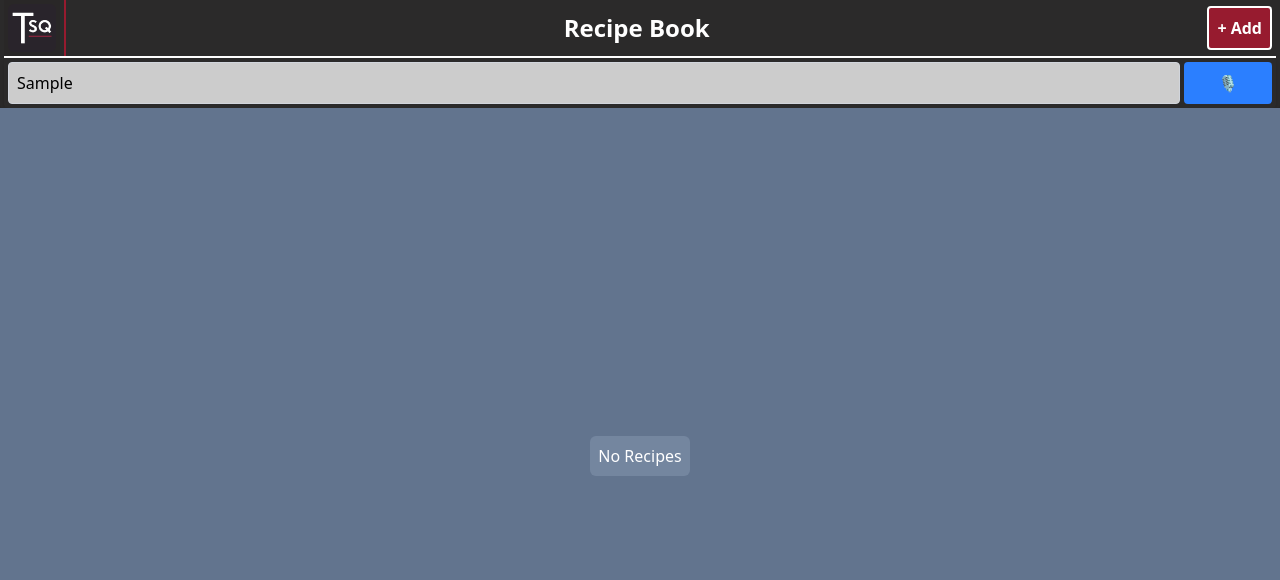
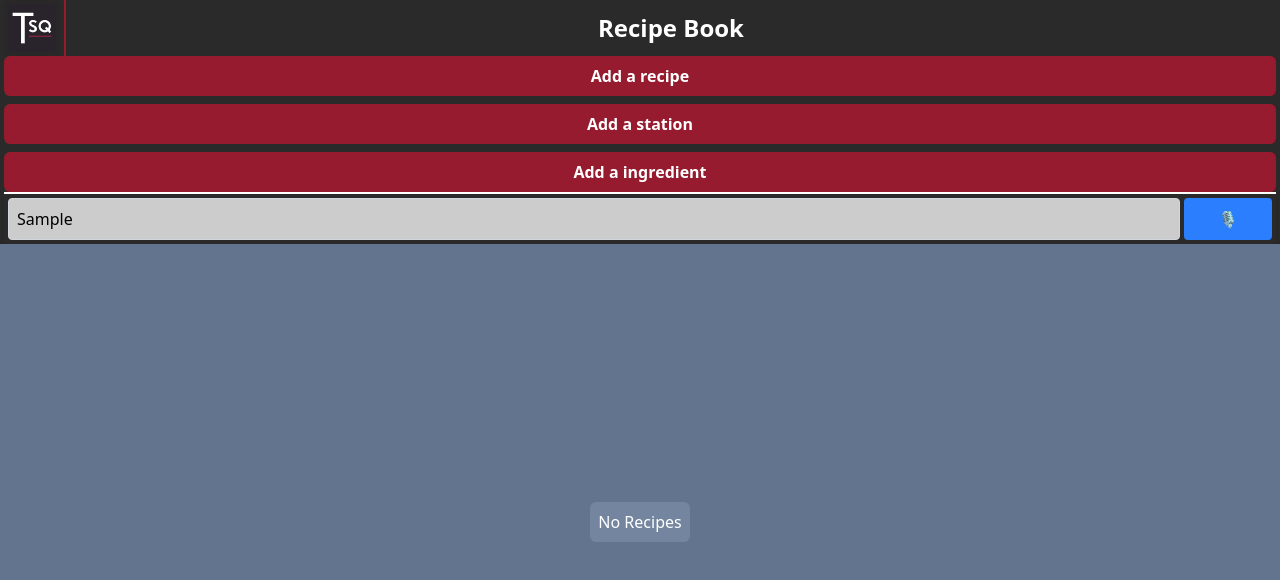
Before and after one commit to plachenko/TSRecipe, a SvelteKit app: page / in a window 1280 px wide. Both pictures are taken after typing "Sample" into the empty fields and a click on the button "+ Add". Shown: the top 580 px of the page. Built offline with nearby package versions, Linux system fonts and the light colour scheme.

Commit message:
adding add buttons

```diff
--- a/src/app.css
+++ b/src/app.css
@@ -1,12 +1,13 @@
 @import 'tailwindcss';
 
-html,body{
-	height:100%;
+html,
+body {
+	height: 100%;
 }
 
 @layer base {
 	button {
-		@apply cursor-pointer bg-[#971b2f] font-bold text-white;
+		@apply cursor-pointer rounded-md bg-[#971b2f] font-bold text-white;
 	}
 
 	button:disabled {
--- a/src/lib/components/SpeechRecognition.svelte
+++ b/src/lib/components/SpeechRecognition.svelte
@@ -1,36 +1,35 @@
 <script lang="ts">
-    import { onMount, onDestroy } from "svelte";
+	import { onMount, onDestroy } from 'svelte';
 
 	let { handleSpeech, setListen } = $props();
 
 	let recognition;
 	let isListening = $state(false);
-    let transcript = "";
+	let transcript = '';
 
 	onMount(() => {
-        if (
-            !("webkitSpeechRecognition" in window) &&
-            !("SpeechRecognition" in window)
-        ) {
-            alert("Your browser does not support Speech Recognition API");
+		if (!('webkitSpeechRecognition' in window) && !('SpeechRecognition' in window)) {
+			alert('Your browser does not support Speech Recognition API');
 			return;
 		}
 
-        const SpeechRecognition =
-            window.SpeechRecognition || window.webkitSpeechRecognition;
+		const SpeechRecognition = window.SpeechRecognition || window.webkitSpeechRecognition;
 		recognition = new SpeechRecognition();
 		recognition.continuous = false;
 		recognition.interimResults = false;
-        recognition.lang = "en-US";
+		recognition.lang = 'en-US';
 
 		recognition.onresult = (event) => {
-            transcript =
-                event.results[event.results.length - 1][0].transcript.trim();
+			console.log(event);
+			transcript = event.results[event.results.length - 1][0].transcript.trim();
 		};
 
-        recognition.onstart = () => {};
+		recognition.onstart = () => {
+			console.log('handling...');
+		};
 
 		recognition.onend = () => {
+			console.log('ending.', transcript);
 			handleSpeech(transcript);
 			isListening = false;
 		};
@@ -53,15 +52,10 @@
 	}
 </script>
 
-<button
-    class="bg-blue-500 text-white w-[95px] py-2 rounded relative"
-    onclick={toggleListening}>
+<button class="relative w-[95px] rounded bg-blue-500 py-2 text-white" onclick={toggleListening}>
 	{#if isListening}
-        <div class="rounded-full absolute top-1 right-1 bg-red-600 size-[8px]">
-        </div>
-        <div
-            class="rounded-full absolute top-1 right-1 bg-red-400 size-[8px] animate-ping">
-        </div>
+		<div class="absolute top-1 right-1 size-[8px] rounded-full bg-red-600"></div>
+		<div class="absolute top-1 right-1 size-[8px] animate-ping rounded-full bg-red-400"></div>
 		🔇
 	{:else}
 		🎙️
--- a/src/routes/+page.svelte
+++ b/src/routes/+page.svelte
@@ -3,11 +3,12 @@
 	import { page } from '$app/stores';
 	import type { PageData } from './$types';
 	import Logo from '$lib/assets/logo.jpg';
-    import SpeechRecognition from "$lib/components/SpeechRecognition.svelte";
+	import SpeechRecognition from '$lib/components/SpeechRecognition.svelte';
 
 	// export let data: PageData;
 
 	let currentRecipe = $state(null);
+	let showAdd = $state(false);
 
 	let recipes = $state([
 		{
@@ -329,7 +330,12 @@
 	let speechComp = $state(null);
 
 	function handleSpeech(transcript) {
+		console.log('test', transcript);
 		searchRecipe = transcript.toLowerCase();
+
+		if (shownRecipes?.length) {
+			currentRecipe = shownRecipes[0];
+		}
 	}
 
 	$effect(() => {
@@ -347,7 +353,7 @@
 	});
 </script>
 
-<div class="flex flex-col bg-[rgba(41,40,40,0.99)] h-full">
+<div class="flex h-full flex-col bg-[rgba(41,40,40,0.99)]">
 	<div class="flex w-full flex-row items-center justify-center rounded text-white shadow-lg">
 		<div class="flex w-full flex-col px-1">
 			<div class=" align-center flex w-full flex-1 items-center">
@@ -366,17 +372,31 @@
 						Recipe Book
 					{/if}
 				</h1>
+				{#if !showAdd}
 					<button
 						class="mr-1 rounded border-2 border-white bg-[#971B2F] p-2 text-white"
-					onclick={() => {}}>+ Add</button
+						onclick={() => {
+							showAdd = true;
+						}}>+ Add</button
 					>
+				{/if}
 			</div>
 			<div>
+				{#if showAdd}
+					<div class="flex flex-col gap-2">
+						{#each ['recipe', 'station', 'ingredient'] as option}
+							<button class="py-2">Add a {option}</button>
+						{/each}
+					</div>
+				{/if}
 				{#if currentRecipe}
 					<div class="flex gap-2 border-t-2 border-white py-1">
 						<button
 							class="flex-1 cursor-pointer rounded bg-red-500 p-2 text-white hover:bg-red-600"
-							onclick={() => {currentRecipe = null; searchRecipe = '';}}>Back to Recipes</button
+							onclick={() => {
+								currentRecipe = null;
+								searchRecipe = '';
+							}}>Back to Recipes</button
 						>
 						<button
 							class="flex-1 cursor-pointer rounded bg-green-500 p-2 text-white hover:bg-green-600"
@@ -388,7 +408,7 @@
 						<div
 							class="bg-grey-100 flex w-full flex-row items-center justify-between gap-2 rounded p-1 shadow-md"
 						>
-							<div class="relative flex-1 flex gap-1">
+							<div class="relative flex flex-1 gap-1">
 								<input
 									bind:value={searchRecipe}
 									type="text"
@@ -433,16 +453,22 @@
 		</div>
 	</div>
 -->
-	<div class="pt-1 h-full overflow-y-auto relative w-full bg-slate-500">
+	<div class="relative h-full w-full overflow-y-auto bg-slate-500">
 		{#if currentRecipe}
+			<div class="flex bg-slate-400 px-3 py-1 text-sm">
+				<div class="flex flex-1 justify-center">Created: {currentRecipe.created}</div>
+				<div class="flex flex-1 justify-center border-l-2">Created: {currentRecipe.created}</div>
+				{#if currentRecipe.edited}
+					<div class="flex-1">Edited: {currentRecipe?.edited}</div>
+				{/if}
+			</div>
 			<div class="p-2">
-		<div class="mb-4 flex w-full flex-col rounded p-4 shadow-md bg-slate-300">
-			<h3>Created: {currentRecipe.created}</h3>
+				<div class="mb-4 flex w-full flex-col rounded bg-slate-300 p-4 shadow-md">
 					<div class="mb-4">
 						<strong>Ingredients:</strong>
-				<ul>
+						<ul class="pl-3">
 							{#each currentRecipe.ingredients as ingredient}
-						<li>{ingredient.name} - {ingredient.qty}</li>
+								<li class="list-disc">{ingredient.name} - {ingredient.qty}</li>
 							{/each}
 						</ul>
 					</div>
@@ -456,24 +482,26 @@
 					</div>
 				</div>
 			</div>
-
-		{:else}
-			{#if shownRecipes.length == 0}
-				<div class="place-center justify-center flex h-full w-full items-center text-white">
-					<div class="bg-slate-400/40 rounded-md p-2 user-select-none">No Recipes</div>
+		{:else if shownRecipes.length == 0}
+			<div class="place-center flex h-full w-full items-center justify-center text-white">
+				<div class="user-select-none rounded-md bg-slate-400/40 p-2">No Recipes</div>
 			</div>
 		{:else}
-				<div class="grid grid-cols-1 sm:grid-cols-2 md:grid-cols-3 gap-1 px-2 border-t-2 p-2 absolute top-0 w-full">
+			<div
+				class="absolute top-0 grid w-full grid-cols-1 gap-1 border-t-2 p-2 px-2 sm:grid-cols-2 md:grid-cols-3"
+			>
 				{#each shownRecipes as recipe}
 					<button
-							class="cursor-pointer rounded bg-slate-200 p-4 hover:bg-slate-400 text-left flex items-start flex-col"
+						class="flex cursor-pointer flex-col items-start rounded bg-slate-200 p-4 text-left hover:bg-slate-300"
 						onclick={() => {
 							currentRecipe = recipe;
 						}}
 					>
-							<div class="mb-3 border-b text-lg font-semibold w-full text-center text-black">{recipe.title}</div>
-							<div class="flex w-full h-full">
-<div class="flex flex-row w-full flex-1">
+						<div class="mb-3 w-full border-b text-center text-lg font-semibold text-black">
+							{recipe.title}
+						</div>
+						<div class="flex h-full w-full">
+							<div class="flex w-full flex-1 flex-row">
 								<div class="justify-left flex flex-1 flex-col items-start p-2">
 									{#each recipe.ingredients as ingredient}
 										<div style={`color: ${stations[ingredient.station].color};`} class={`text-sm`}>
@@ -481,15 +509,14 @@
 										</div>
 									{/each}
 								</div>
-
 							</div>
-							<div class="flex-1 bg-slate-500 flex items-center justify-center h-full">no image</div>
+							<div class="flex h-full flex-1 items-center justify-center bg-slate-500">
+								no image
 							</div>
-
+						</div>
 					</button>
 				{/each}
 			</div>
 		{/if}
-		{/if}
 	</div>
 </div>
```
Lines whose indentation alone changed are shown as unchanged.
